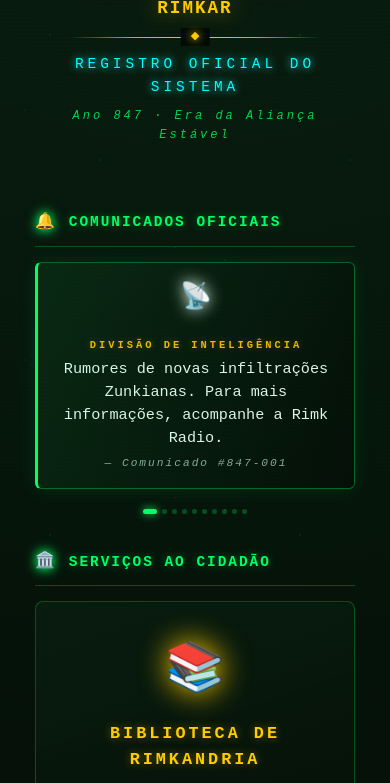
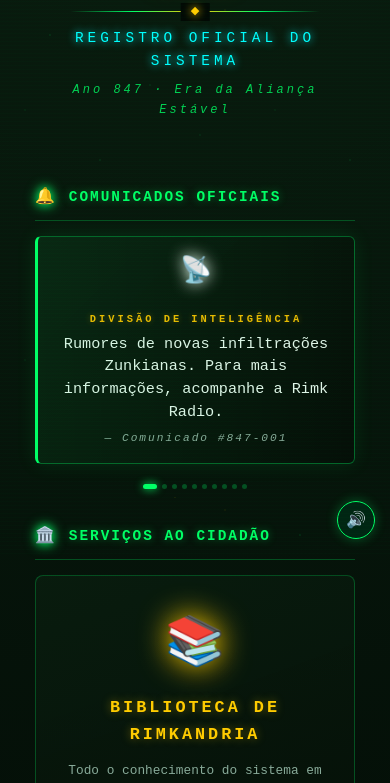
Before and after one commit to lznog2012/Invasao-Zunk, a website: page public/index.html in a window 390 px wide. Shown: the part 290-1073 px from the top of the page. Drawn offline with Linux system fonts and the light colour scheme.

Commit message:
Update portal.css

```diff
--- a/public/portal.css
+++ b/public/portal.css
@@ -886,3 +886,48 @@
   .comunicado-dot { width: 5px; height: 5px; }
   .comunicado-dot.active { width: 14px; }
 }
+
+/* ============================================
+   BOTÃO DE SOM
+   ============================================ */
+.sound-toggle {
+  position: fixed !important;
+  bottom: 15px !important;
+  right: 15px !important;
+  top: auto !important;
+  left: auto !important;
+  z-index: 2000;
+  width: 45px;
+  height: 45px;
+  padding: 0;
+  border-radius: 50%;
+  font-size: 1.2em;
+  background: rgba(0, 40, 20, 0.9);
+  border: 1px solid var(--matrix-green);
+  color: var(--matrix-green);
+  cursor: pointer;
+  transition: all 0.2s;
+  font-family: inherit;
+  box-shadow: 0 0 12px rgba(0,255,102,0.3);
+}
+
+.sound-toggle:hover {
+  background: var(--matrix-green);
+  color: #000;
+  box-shadow: 0 0 20px var(--matrix-green);
+}
+
+.sound-toggle.muted {
+  opacity: 0.4;
+  border-color: #666;
+  color: #666;
+  box-shadow: none;
+}
+
+@media (max-width: 550px) {
+  .sound-toggle {
+    width: 38px;
+    height: 38px;
+    font-size: 1em;
+  }
+}
```
